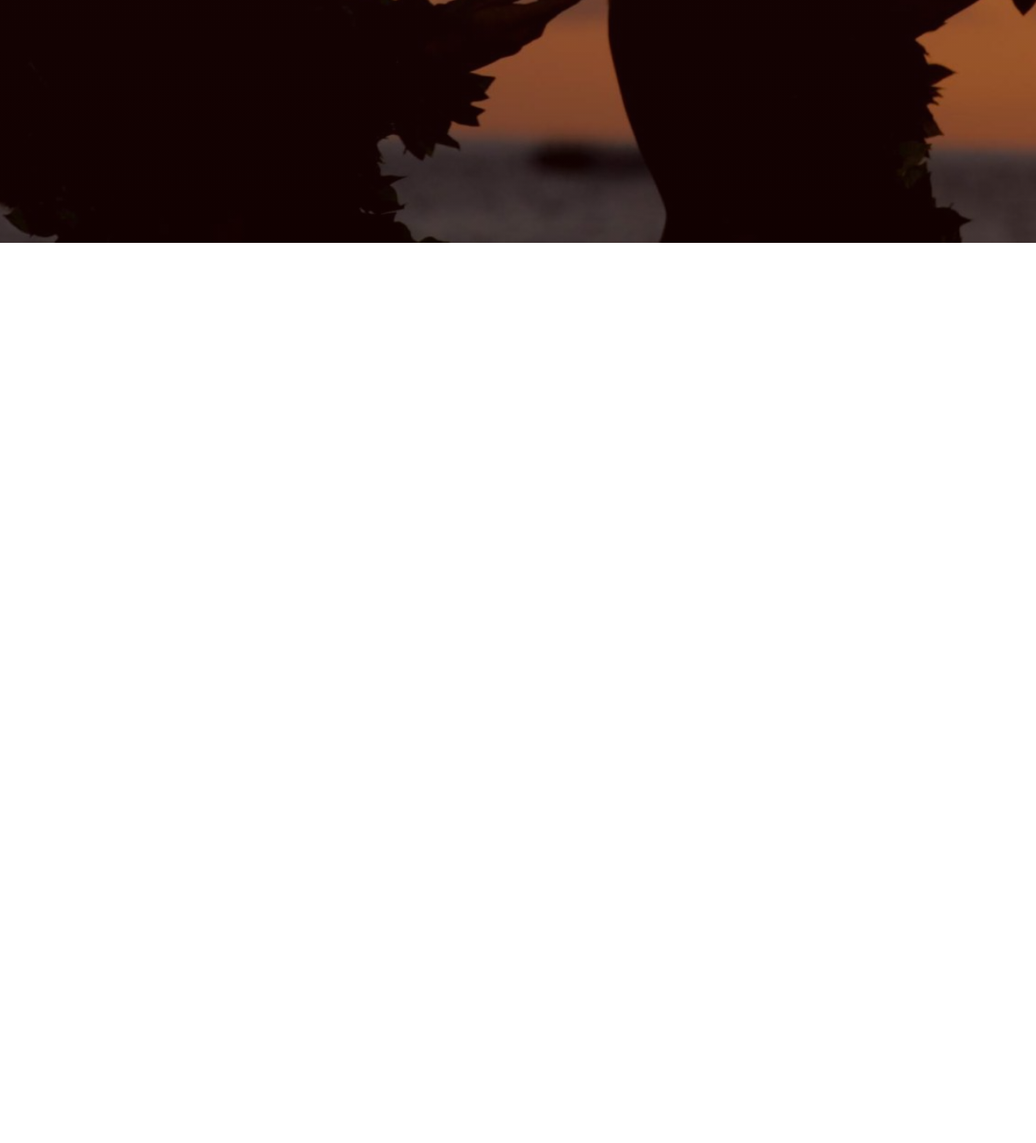
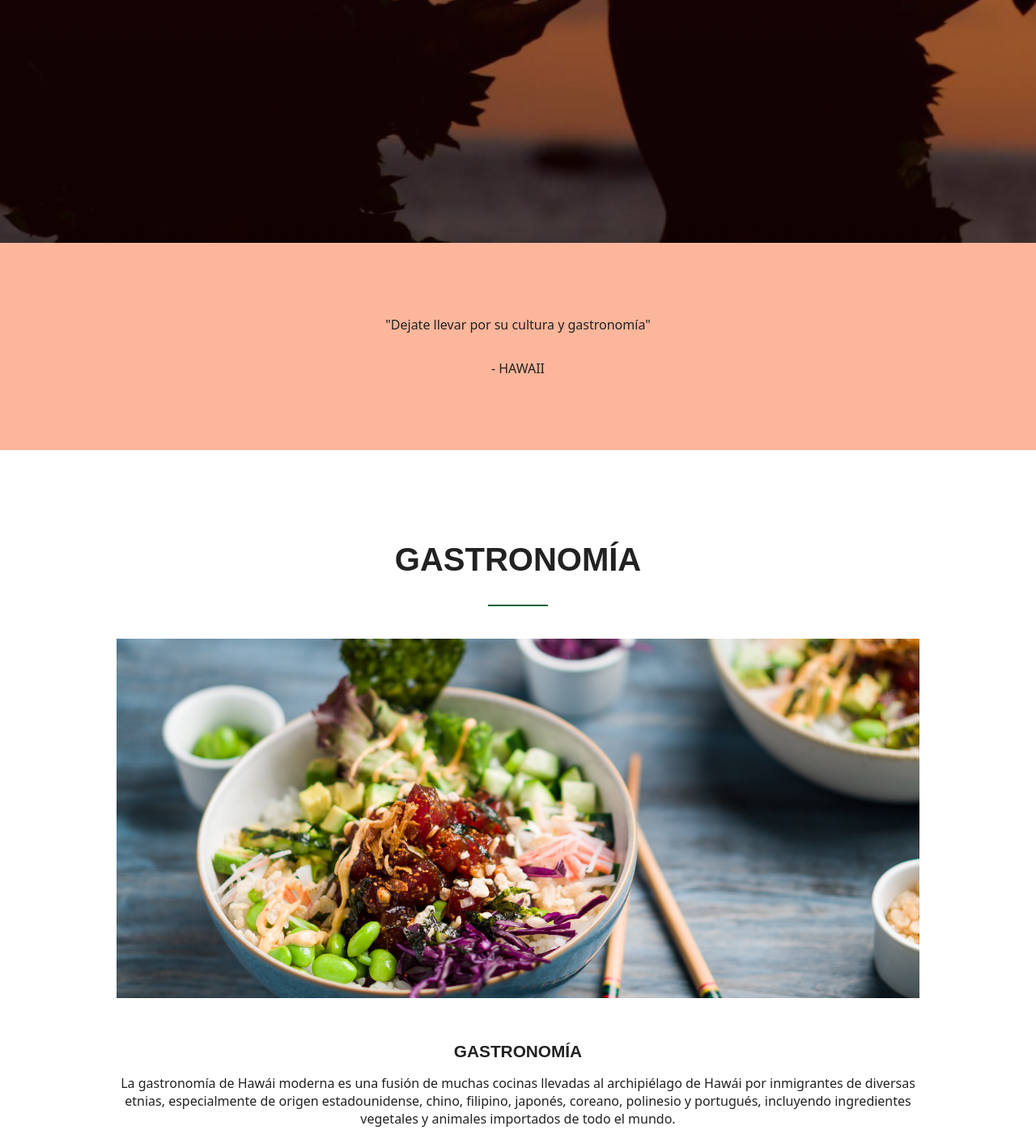
Before and after one commit to Palomapr92/publico, a plain HTML site: page proyectoweb/tradiciones.html in a window 1280 px wide. Shown: the part 500-1912 px from the top of the page at 81% size. Before the commit the page ends 800 px from the top, so only its background shows below. Drawn offline with Linux system fonts and the light colour scheme.

Commit message:
tradiciones

```diff
--- a/proyectoweb/style.css
+++ b/proyectoweb/style.css
@@ -100,7 +100,7 @@ nav > a:hover {
 /* comienza segunda sección */
 
 #segunda-seccion{
-    background-color: rgb(171, 247, 190);
+    background-color: rgb(186, 248, 202);
     min-height: 10rem;
     display: flex;
     flex-direction: column;
--- a/proyectoweb/tradiciones.html
+++ b/proyectoweb/tradiciones.html
@@ -28,6 +28,58 @@
     </div>
 </div>
 
+<!-- Segunda Sección -->
+<div id="segunda-seccion">
+    <p class="frase">"Dejate llevar por su cultura y gastronomía"</p>
+    <p class="frase">- HAWAII</p>
+</div>
+
+<!-- Tercera Sección -->
+<div id="tercera-seccion">
+    <div id="titulo">
+        <h2>GASTRONOMÍA</h2>
+        <hr>
+    </div>
+    <div id="container-tercera-seccion">
+        <div class="img-tercera">
+            <img src="./imagenes/imagenBB.png" alt="">
+            <h6>GASTRONOMÍA</h6>
+            <p>La gastronomía de Hawái moderna es una fusión de muchas cocinas llevadas al archipiélago de Hawái por inmigrantes de diversas etnias, especialmente de origen estadounidense, chino, filipino, japonés, coreano, polinesio y portugués, incluyendo ingredientes vegetales y animales importados de todo el mundo.</p>
+        </div>
+
+    </div>
+</div>
+
+
+
+
+
+
+
+
+
+
+
+
+
+
+
+
+
+
+
+
+
+
+
+
+
+
+
+
+
+
+
 </body>
 
 <!--Enlace a JavaScript-->
--- a/proyectoweb/tradicionescss.css
+++ b/proyectoweb/tradicionescss.css
@@ -71,3 +71,16 @@ nav > a:hover {
 }
 
 /* termina primera sección */
+
+/* comienza segunda sección */
+
+#segunda-seccion{
+    background-color: rgb(252, 182, 155);
+    min-height: 10rem;
+    display: flex;
+    flex-direction: column;
+    justify-content: center;
+    padding: 3rem;
+}
+
+/* termine segunda sección */
```
Also changed, not shown: proyectoweb/imagenes/imagenBB.png (added).
